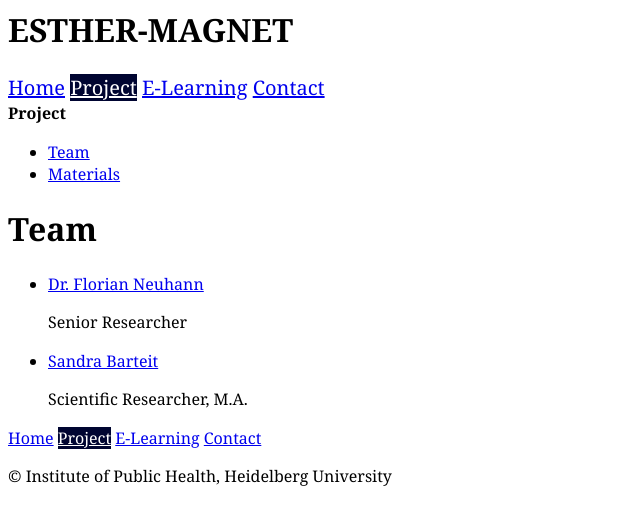
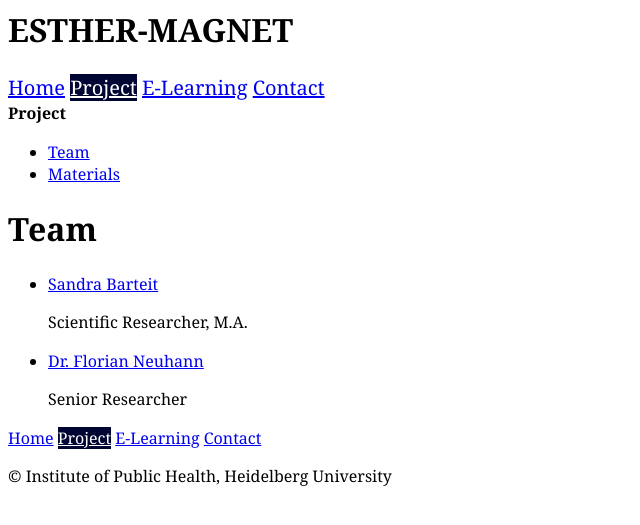
Before and after one commit to ESTHER-MAGNET/em_v00, a Jekyll site: the page built from project/team/index.html, in a window 1280 px wide. Shown: the top 525 px of the page, without its empty margins (0-640 px from the left). Built offline with Jekyll 4.4.1, drawn with Linux system fonts in a browser that asks for light colours; Markdown is read by kramdown in place of the engine named in the settings.

Commit message:
Changed member pages.

```diff
--- a/_layouts/project.html
+++ b/_layouts/project.html
@@ -6,7 +6,7 @@
 
 <nav>
 	<ul>
-		<li><a href="{{site.baseurl}}/team.html">Team</a></li>
+		<li><a href="{{site.baseurl}}/project/team">Team</a></li>
 		<li><a href="{{site.baseurl}}/materials.html">Materials</a></li>
 	</ul>
 
--- a/project/team/team.html
+++ b/project/team/index.html
@@ -5,10 +5,12 @@
 <h1>Team</h1>
 
 <ul>
-	{% for member in site.categories.team %}
+	{% for member in site.pages %}
+		{% if member.type == 'project-member' %}
 	<li>
 		<a href="{{site.baseurl}}{{member.url}}">{{member.title}}</a>
 		<p>{{member.meta}}</p>
 	</li>
+		{% endif %}
 	{% endfor %}
 </ul>
```
Also changed, not shown: project/team/team-members/barteit_sandra.md (renamed from _posts/team/2014-01-04-sandra_barteit.md, +2 -0 lines), project/team/team-members/neuhann_florian.md (renamed from _posts/team/2014-01-30-florian_neuhann.md, +1 -0 lines).
